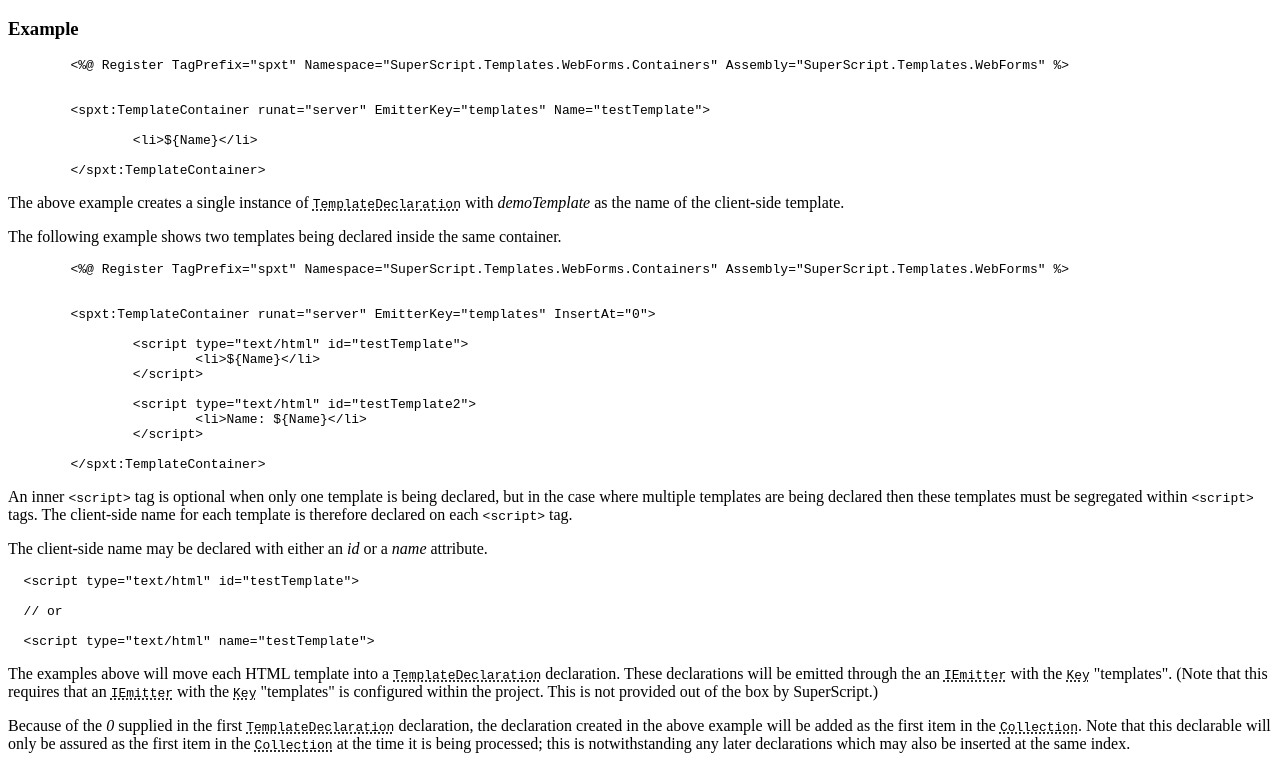
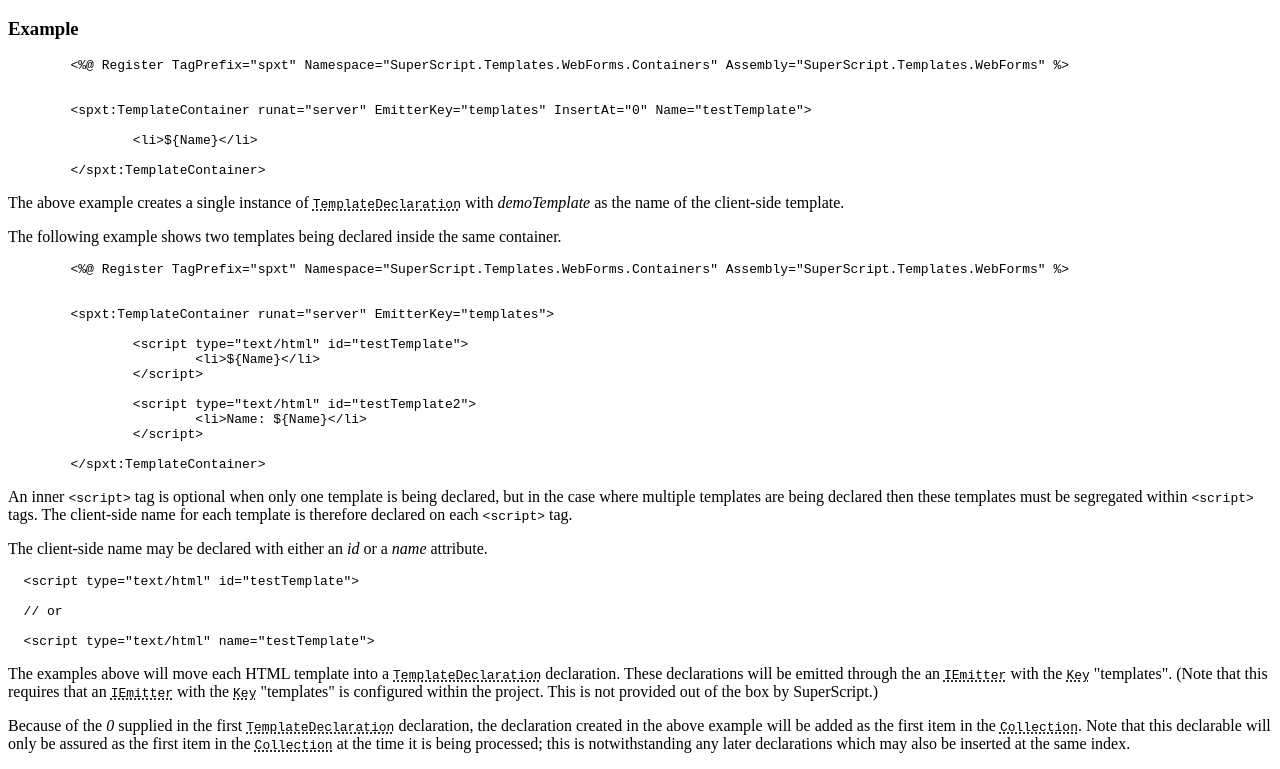
Before and after one commit to Supertext/SuperScript.Templates.WebForms, a plain HTML site: page documentation/index.html in a window 1280 px wide. Shown: the part 917-1686 px from the top of the page. Drawn offline with Linux system fonts and the light colour scheme.

Commit message:
Update index.html

```diff
--- a/documentation/index.html
+++ b/documentation/index.html
@@ -165,7 +165,7 @@
 <pre class="brush: html">
 	&lt;%@ Register TagPrefix="spxt" Namespace="SuperScript.Templates.WebForms.Containers" Assembly="SuperScript.Templates.WebForms" %&gt;
 	&#10;
-	&lt;spxt:TemplateContainer runat="server" EmitterKey="templates" Name="testTemplate"&gt;
+	&lt;spxt:TemplateContainer runat="server" EmitterKey="templates" InsertAt="0" Name="testTemplate"&gt;
 
 		&lt;li&gt;${Name}&lt;/li&gt;
 
@@ -184,7 +184,7 @@
 <pre class="brush: html">
 	&lt;%@ Register TagPrefix="spxt" Namespace="SuperScript.Templates.WebForms.Containers" Assembly="SuperScript.Templates.WebForms" %&gt;
 	&#10;
-	&lt;spxt:TemplateContainer runat="server" EmitterKey="templates" InsertAt="0"&gt;
+	&lt;spxt:TemplateContainer runat="server" EmitterKey="templates"&gt;
 
 		&lt;script type="text/html" id="testTemplate"&gt;
 			&lt;li&gt;${Name}&lt;/li&gt;
```
